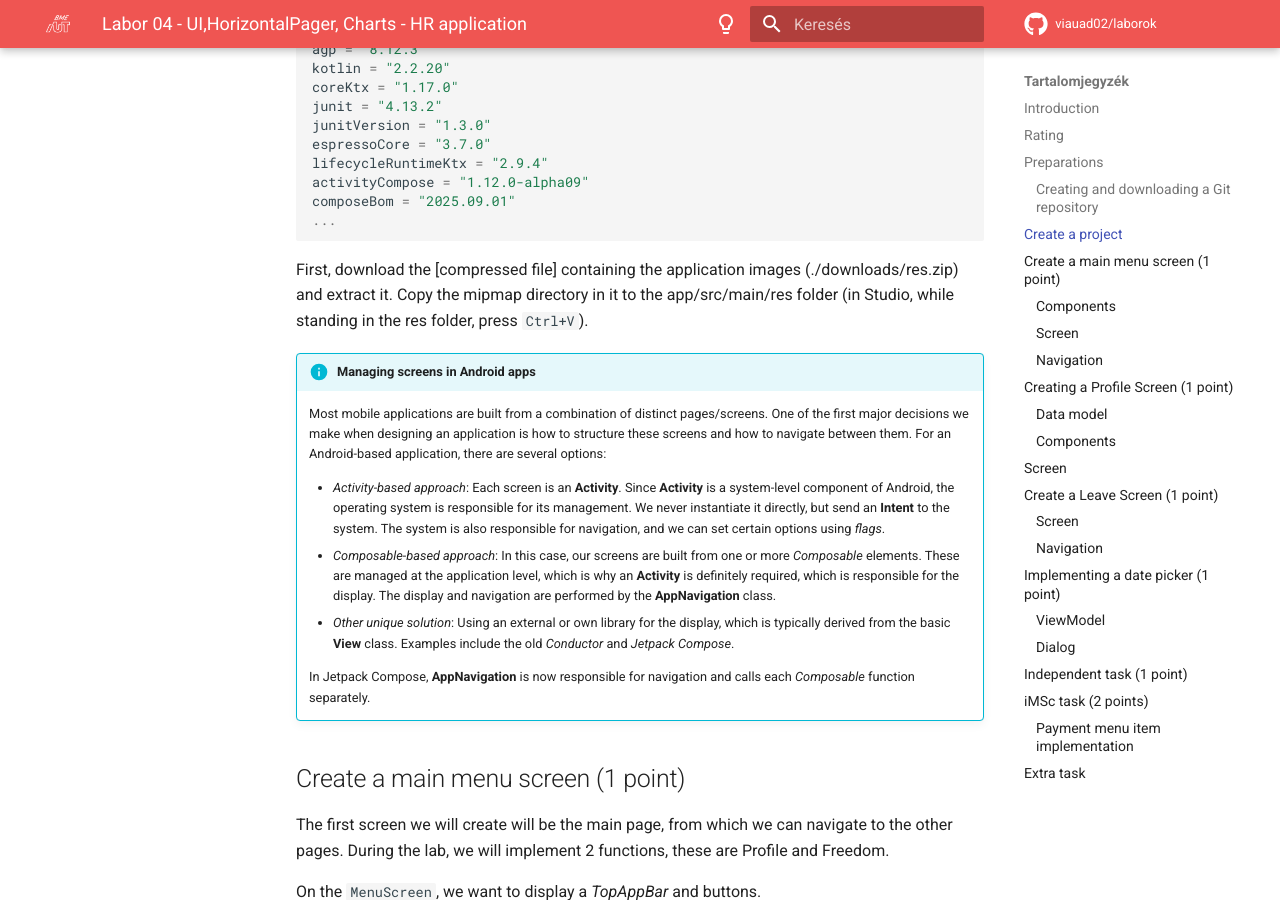
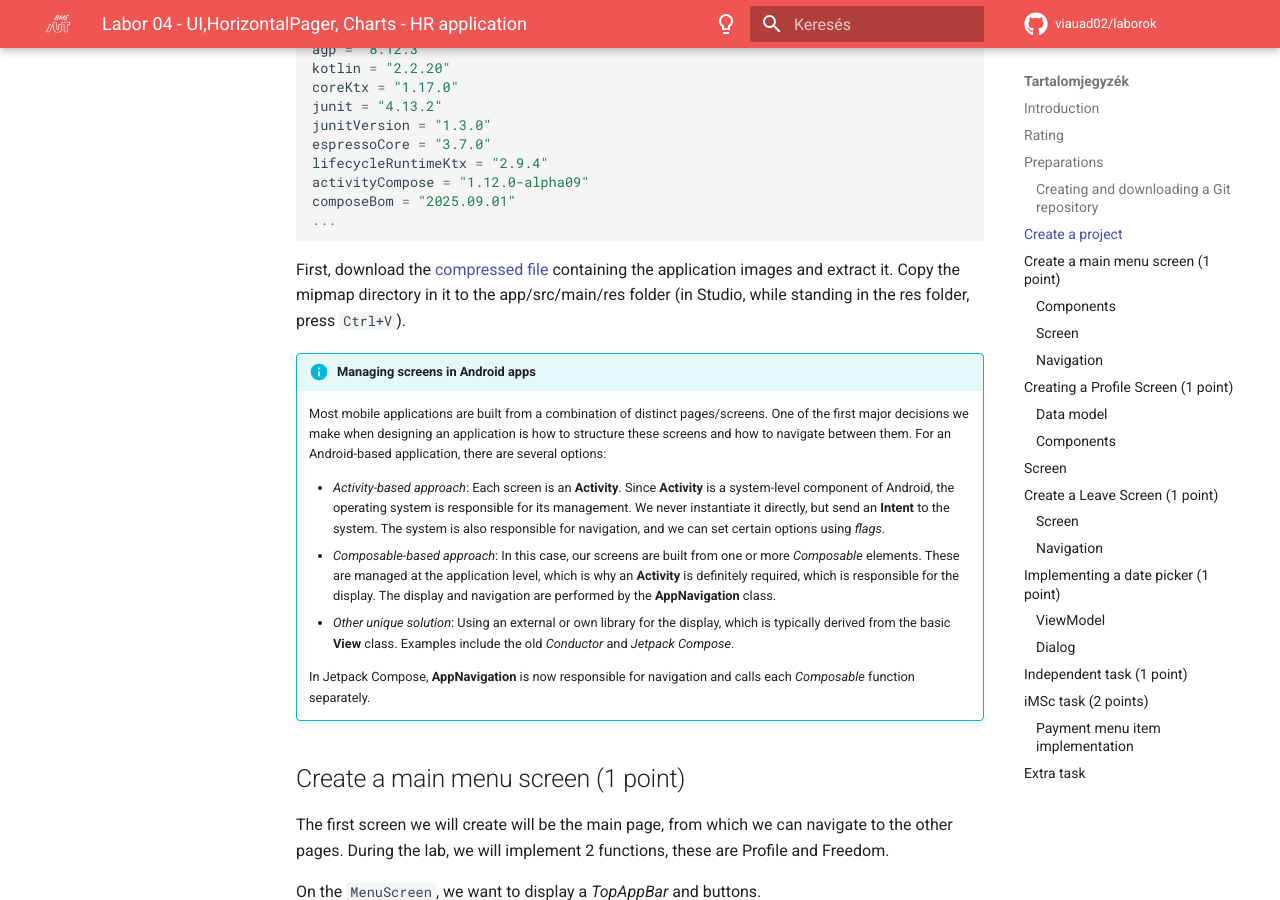
Before and after one commit to VIAUAD02/laborok, an MkDocs documentation site: the page built from docs/english/04-android-ui-charts/index.md, in a window 1280 px wide and 900 px high, scrolled down 2830 px. Built offline with MkDocs 1.6.1 and Material for MkDocs 9.7.7, drawn with Linux system fonts in a browser that asks for light colours; comment, search, counter and statistics services are not loaded.

Commit message:
English 04 lab fix2

````diff
--- a/docs/english/04-android-ui-charts/index.md
+++ b/docs/english/04-android-ui-charts/index.md
@@ -82,7 +82,7 @@ composeBom = "2025.09.01"
 ...
 ```
 
-First, download the [compressed file] containing the application images (./downloads/res.zip) and extract it. Copy the mipmap directory in it to the app/src/main/res folder (in Studio, while standing in the res folder, press `Ctrl+V`).
+First, download the [compressed file](./downloads/res.zip) containing the application images and extract it. Copy the mipmap directory in it to the app/src/main/res folder (in Studio, while standing in the res folder, press `Ctrl+V`).
 
 !!!info "Managing screens in Android apps"
 	Most mobile applications are built from a combination of distinct pages/screens. One of the first major decisions we make when designing an application is how to structure these screens and how to navigate between them. For an Android-based application, there are several options:
@@ -398,8 +398,8 @@ import kotlinx.serialization.Serializable
 interface Screen : NavKey {
     @Serializable
     data object MenuScreenDestination: Screen
+}
 ```
-
 
 `AppNavigation.kt`:
 
````
